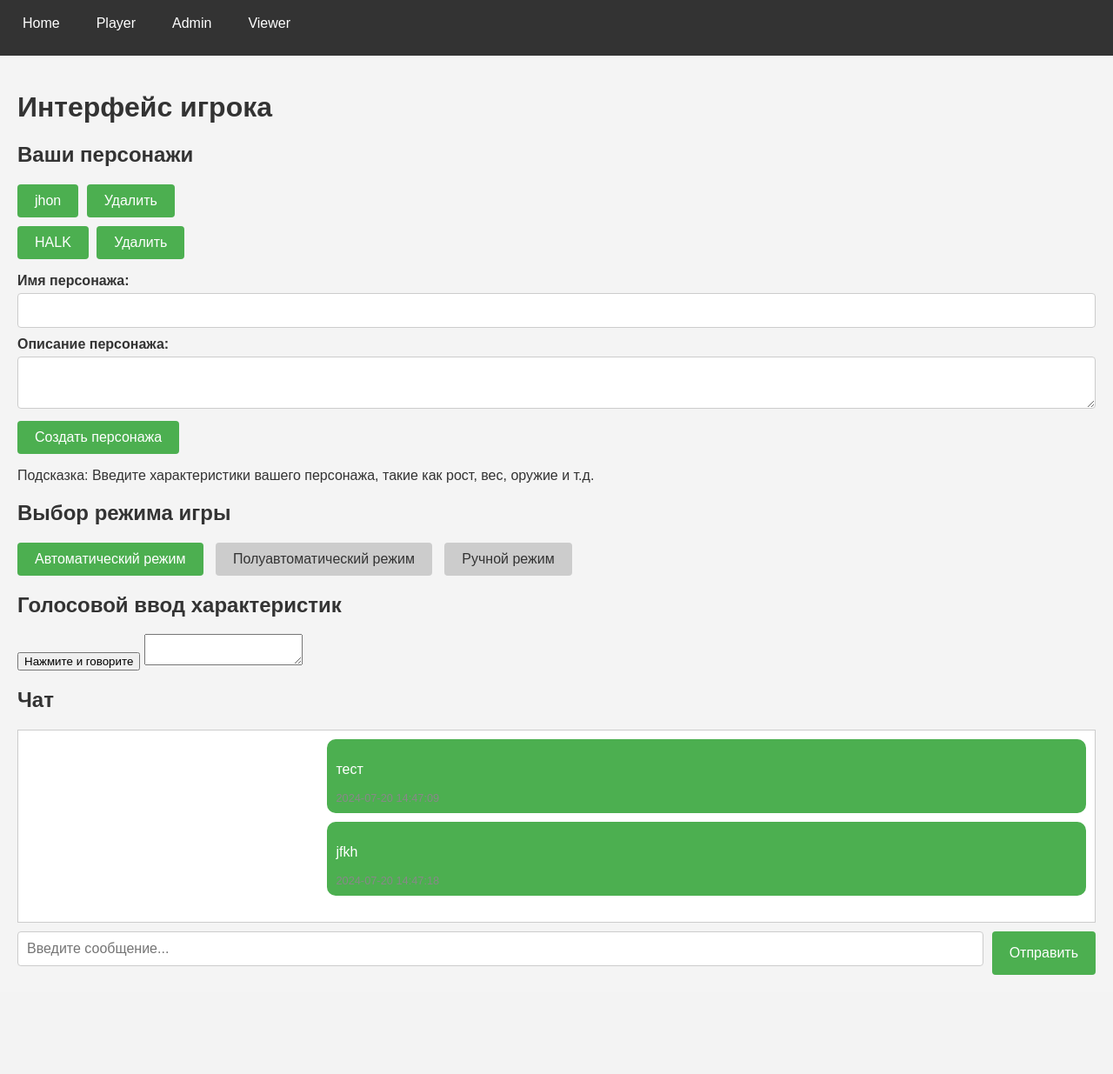
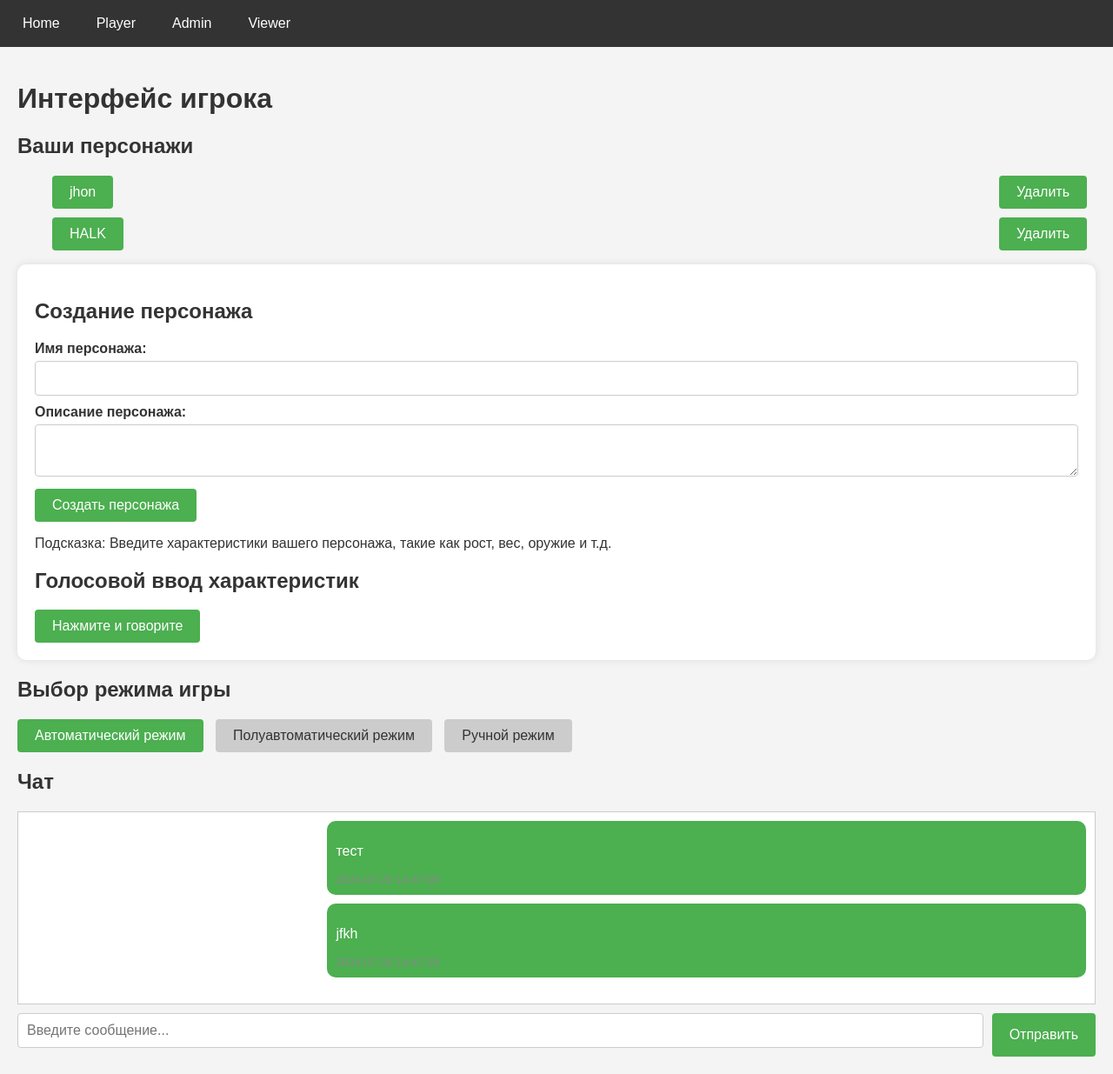
Before and after one commit to Artificial-BI/AI_Arena, a Flask app: page /player in a window 1280 px wide. Shown: the whole page at 87% size. Before the commit the page ends 1121 px from the top, so only its background shows below. Run offline with Flask 3, Linux system fonts and the light colour scheme.

Commit message:
player interface

```diff
--- a/static/css/styles.css
+++ b/static/css/styles.css
@@ -1,4 +1,3 @@
-/* styles.css */
 :root {
     --bg-color: #f4f4f4;
     --text-color: #333;
@@ -13,6 +12,8 @@
     --chat-box-border-color: #ccc;
     --chat-box-bg-color: #fff;
     --chat-box-text-color: #333;
+    --button-hover-color: #45a049; /* Slightly darker */
+    --button-active-color: #5bcf63; /* Brighter */
 }
 
 body {
@@ -87,10 +88,15 @@ form button {
     border-radius: 4px;
     cursor: pointer;
     font-size: 16px;
+    transition: background-color 0.3s ease;
 }
 
 form button:hover {
-    background-color: darken(var(--button-bg-color), 10%);
+    background-color: var(--button-hover-color);
+}
+
+form button:active {
+    background-color: var(--button-active-color);
 }
 
 #chat-box {
@@ -123,11 +129,20 @@ form button:hover {
     cursor: pointer;
     margin-right: 10px;
     font-size: 16px;
+    transition: background-color 0.3s ease;
 }
 
 .mode-btn.active {
     background-color: var(--button-bg-color);
     color: var(--button-text-color);
+}
+
+.mode-btn:hover {
+    background-color: var(--button-hover-color);
+}
+
+.mode-btn:active {
+    background-color: var(--button-active-color);
 }
 
 /* Chat message styles */
@@ -168,20 +183,45 @@ form button:hover {
     border-radius: 10px;
 }
 
-/* Character list styles */
-ul {
-    list-style: none;
-    padding: 0;
+/* Create character block styles */
+.create-character-block {
+    background-color: #fff;
+    padding: 20px;
+    border-radius: 10px;
+    box-shadow: 0 0 10px rgba(0, 0, 0, 0.1);
+    margin-bottom: 20px;
 }
 
-ul li {
+#create-character-block button[type="button"] {
+    background-color: var(--button-bg-color);
+    color: var(--button-text-color);
+    padding: 10px 20px;
+    border: none;
+    border-radius: 4px;
+    cursor: pointer;
+    font-size: 16px;
+    transition: background-color 0.3s ease;
+}
+
+#create-character-block button[type="button"]:hover {
+    background-color: var(--button-hover-color);
+}
+
+#create-character-block button[type="button"]:active {
+    background-color: var(--button-active-color);
+}
+
+/* Styles for character item */
+.character-item {
+    display: flex;
+    align-items: center;
     margin-bottom: 10px;
 }
 
-ul li form {
-    display: inline;
+.character-item form {
+    margin-right: 10px;
 }
 
-ul li button {
-    margin-right: 5px;
+.delete-form {
+    margin-left: auto;
 }
--- a/templates/player.html
+++ b/templates/player.html
@@ -6,11 +6,11 @@
 <h2>Ваши персонажи</h2>
 <ul>
     {% for character in characters %}
-        <li>
+        <li class="character-item">
             <form method="post" action="{{ url_for('select_character', character_id=character.id) }}">
                 <button type="submit">{{ character.name }}</button>
             </form>
-            <form method="post" action="{{ url_for('delete_character', character_id=character.id) }}" style="display:inline;">
+            <form method="post" action="{{ url_for('delete_character', character_id=character.id) }}" class="delete-form">
                 <button type="submit">Удалить</button>
             </form>
         </li>
@@ -24,9 +24,12 @@
             <img src="{{ url_for('static', filename=selected_character.image_url.replace('\\', '/')) }}" alt="Character Image">
         </div>
         <h2>{{ selected_character.name }}</h2>
+        <p>{{ selected_character.description }}</p>
     </div>
 {% endif %}
 
+<div class="create-character-block">
+    <h2>Создание персонажа</h2>
     <form method="post" action="{{ url_for('create_character') }}">
         <label for="name">Имя персонажа:</label>
         <input type="text" id="name" name="name" required>
@@ -37,7 +40,11 @@
         <button type="submit">Создать персонажа</button>
 
         <p>Подсказка: Введите характеристики вашего персонажа, такие как рост, вес, оружие и т.д.</p>
+
+        <h2>Голосовой ввод характеристик</h2>
+        <button type="button" id="voice-input-btn">Нажмите и говорите</button>
     </form>
+</div>
 
 <h2>Выбор режима игры</h2>
 <div id="game-mode-buttons">
@@ -45,10 +52,6 @@
     <button type="button" class="mode-btn" data-mode="semi_automatic">Полуавтоматический режим</button>
     <button type="button" class="mode-btn" data-mode="manual">Ручной режим</button>
 </div>
-
-<h2>Голосовой ввод характеристик</h2>
-<button id="voice-input-btn">Нажмите и говорите</button>
-<textarea id="voice-input" name="voice-input" readonly></textarea>
 
 <h2>Чат</h2>
 <div id="chat-box">
```
Also changed, not shown: static/js/voice_input.js (added, +56 -0 lines), instance/db.sqlite3, static/images/user_1/HALK/character_image.png (added), 1 other file. Lines whose indentation alone changed are shown as unchanged.
